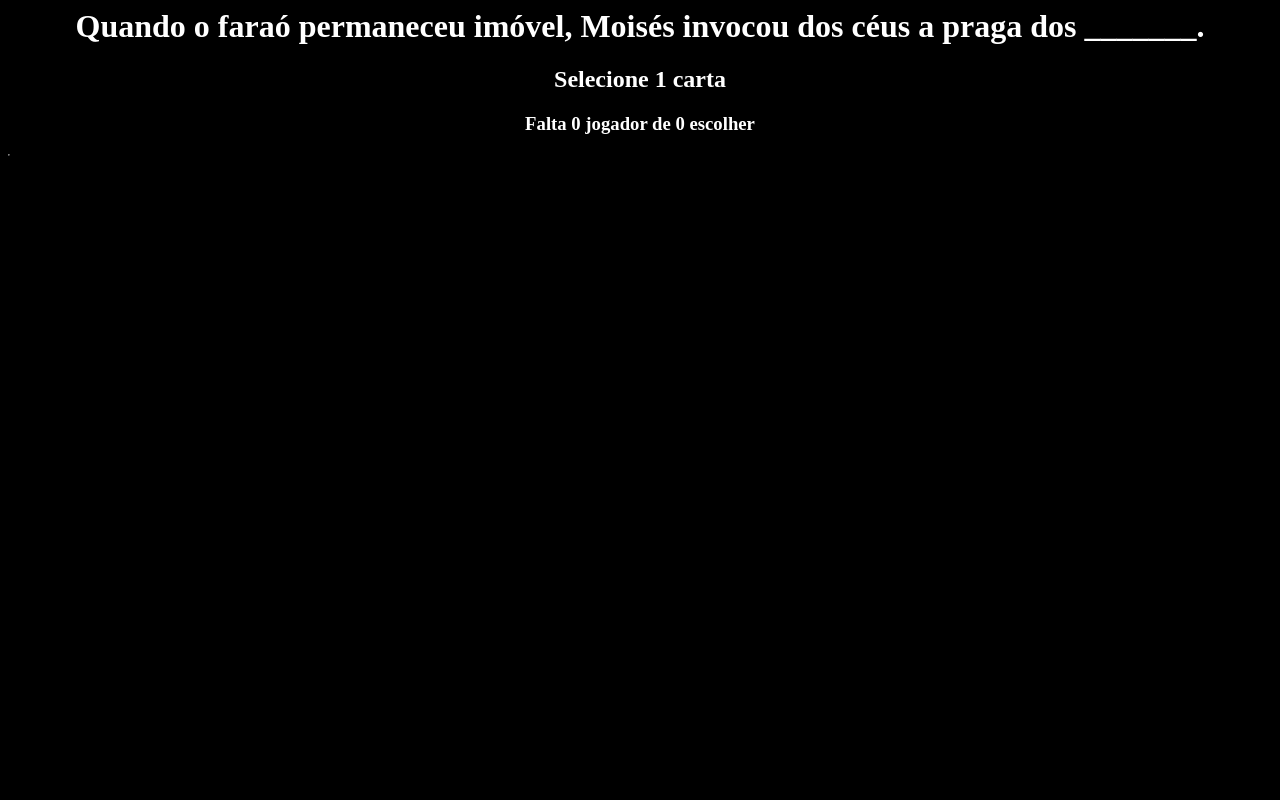
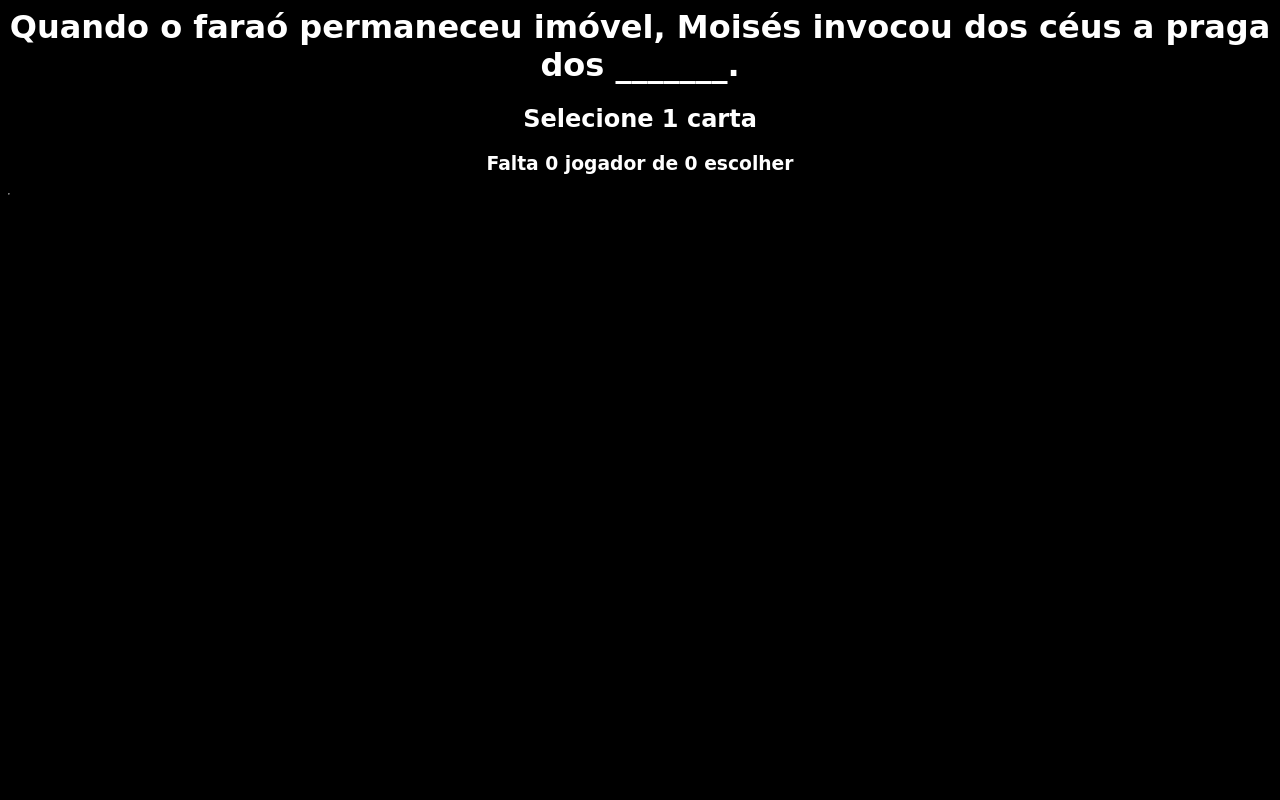
Before and after one commit to gonzula/CAH, a Flask app: page /server in a window 1280 px wide. Run offline with Flask 2, Linux system fonts and the light colour scheme; data that the repository does not hold is empty.

Commit message:
Change font

```diff
--- a/templates/play.html
+++ b/templates/play.html
@@ -15,6 +15,7 @@ a {
 body {
     color: #fff;
     background-color: #000;
+    font-family: "Comic Sans MS", "Comic Sans", cursive;
 }
 
 table>tr {
--- a/templates/server.html
+++ b/templates/server.html
@@ -7,6 +7,9 @@
         <script src="js/server.js"></script>
         <style>
 
+body {
+    font-family: "Comic Sans MS", "Comic Sans", cursive;
+}
 a {
     color: #fff;
     text-decoration: none;
--- a/templates/vote.html
+++ b/templates/vote.html
@@ -14,6 +14,7 @@ a {
 
 body {
     background-color: #000;
+    font-family: "Comic Sans MS", "Comic Sans", cursive;
 }
 
 table tr {
```
